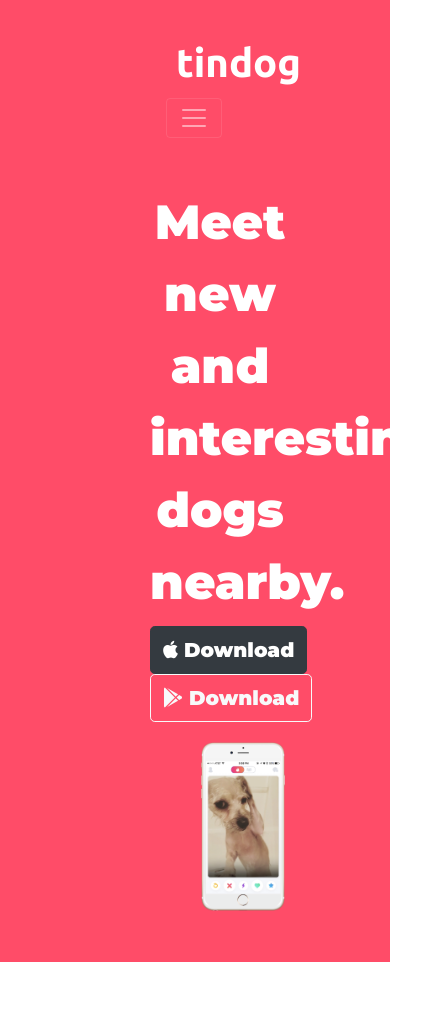
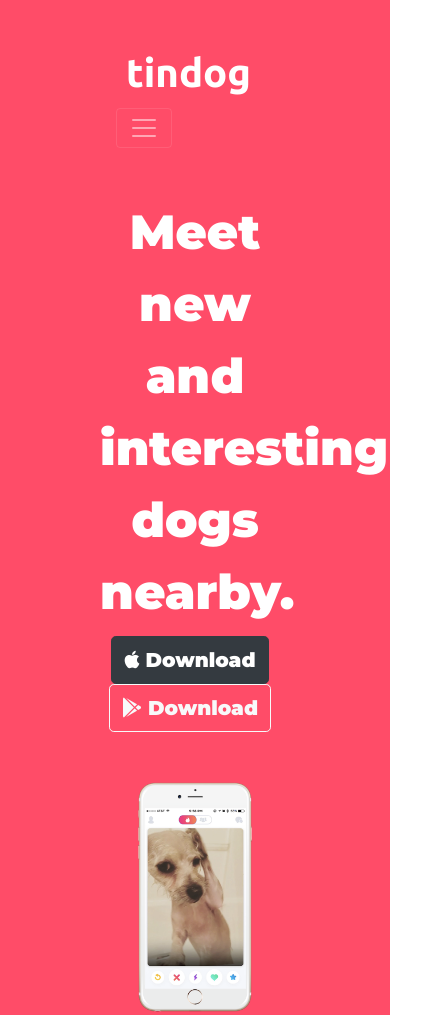
Before and after one commit to YuvrajShekhar/Tinder-for-Dogs, a plain HTML site: page index.html in a window 390 px wide. Shown: the top 1015 px of the page, 438 px wide, since content can reach past the window. Drawn offline with nearby package versions, Linux system fonts and the light colour scheme.

Commit message:
Update styles.css

```diff
--- a/css/styles.css
+++ b/css/styles.css
@@ -158,6 +158,18 @@
         transform: rotate(0);
         margin-left: 45px;
         margin-top: 20px;
+        margin-left: 0px;
+        margin-top: 50px;
     }
 
+    .container-fluid{
+        padding-bottom: 85px;
+        padding-top: 30px;
+        padding-left: 100px;
+        padding-right: 100px;
+    }
+
+
+
+
 }
```
